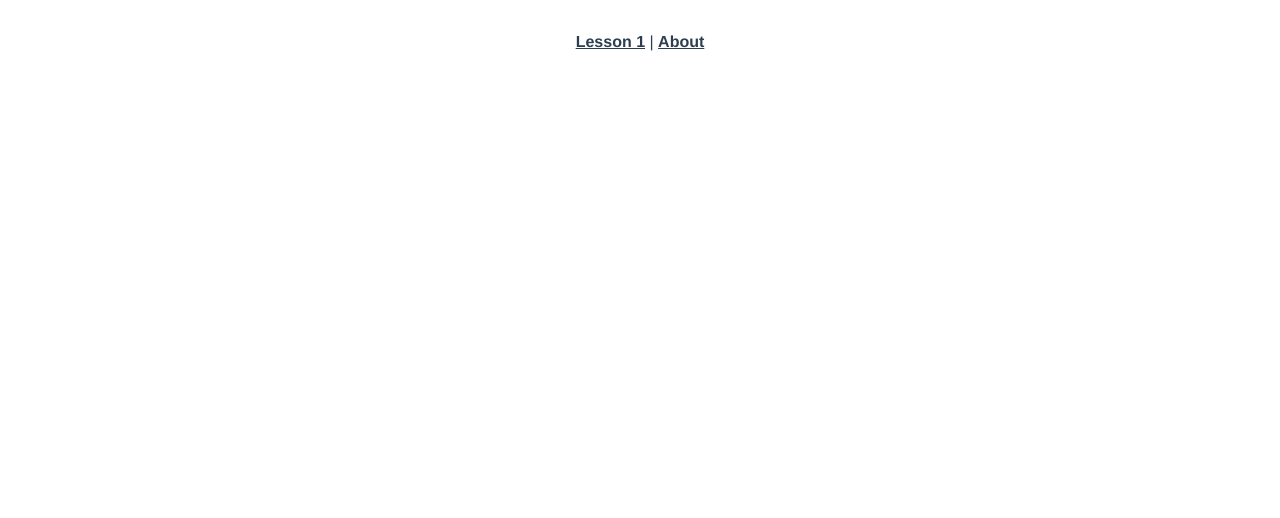
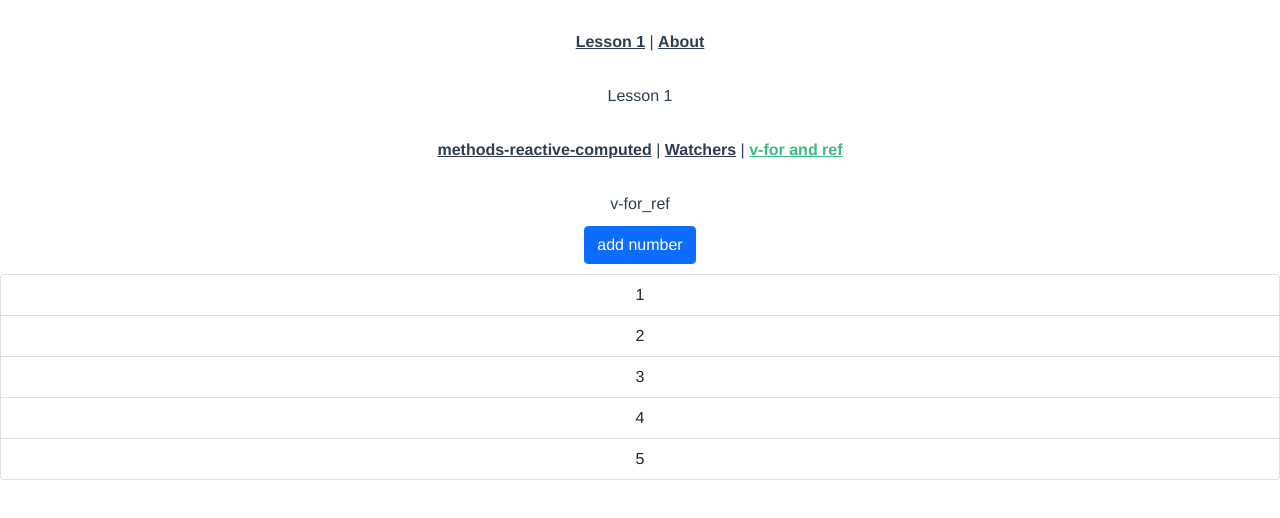
Before and after one commit to Vlad06091992/vue-baza, a Vue app: page /#/Lesson_1/v-for__ref in a window 1280 px wide. Before the commit this address had no page. Shown: the top 518 px of the page. Built offline with nearby package versions, Linux system fonts and the light colour scheme.

Commit message:
add component with v-for and ref

```diff
--- a/src/components/Lesson 1/Lesson_1.vue
+++ b/src/components/Lesson 1/Lesson_1.vue
@@ -5,13 +5,15 @@
       >methods-reactive-computed</router-link
     >
     |
-    <router-link to="/Lesson_1/watchers">Watchers</router-link>
+    <router-link to="/Lesson_1/watchers">Watchers</router-link> |
+    <router-link to="/Lesson_1/v-for__ref">v-for and ref</router-link>
   </nav>
   <router-view />
 </template>
 
 <script lang="ts">
-import { defineComponent, reactive, computed } from 'vue';
+import { defineComponent } from "vue";
+
 export default defineComponent({
   name: 'Lesson_1',
   props: {
--- a/src/components/Lesson 1/Methods_reactive_computed.vue
+++ b/src/components/Lesson 1/Methods_reactive_computed.vue
@@ -21,9 +21,7 @@ import { defineComponent, reactive, computed, watch } from 'vue';
 
 export default defineComponent({
   name: 'Methods_reactive_computed',
-  props: {
-    msg: String,
-  },
+  props: {},
   setup() {
     const state = reactive({
       promo: '',
--- /dev/null
+++ b/src/components/Lesson 1/Vfor.vue
@@ -0,0 +1,42 @@
+<template>
+  <div>v-for_ref</div>
+  <button type="button" class="btn btn-primary b" @click="addNum">add number</button>
+  <ul class="list-group">
+    <li class="list-group-item" v-for="number in numbers" :key="number">{{ number }}</li>
+  </ul>
+</template>
+
+//TODO 01.35.00
+
+<script lang="ts">
+import { defineComponent, ref} from "vue";
+
+export default defineComponent({
+  name: "v-for_ref",
+  props: {},
+  setup() {
+
+    let numbers = ref([1, 2, 3, 4, 5]);
+
+    const addNum = () => {
+
+      let n = Math.floor(Math.random() * 10)
+
+      numbers.value.push(n)
+    }
+
+    return {
+      numbers,
+      addNum
+    };
+  }
+});
+</script>
+
+
+<style scoped lang="scss">
+.b{
+  margin: 10px;
+}
+
+</style>
--- a/src/router/index.ts
+++ b/src/router/index.ts
@@ -1,41 +1,47 @@
-import { createRouter, createWebHashHistory, RouteRecordRaw } from 'vue-router';
-import HomeView from '../views/HomeView.vue';
-import Methods_reactive_computed from '@/components/Lesson 1/Methods_reactive_computed.vue';
-import Lesson_1 from '@/components/Lesson 1/Lesson_1.vue';
-import Watch from '@/components/Lesson 1/Watch.vue';
+import { createRouter, createWebHashHistory, RouteRecordRaw } from "vue-router";
+import HomeView from "../views/HomeView.vue";
+import Methods_reactive_computed from "@/components/Lesson 1/Methods_reactive_computed.vue";
+import Lesson_1 from "@/components/Lesson 1/Lesson_1.vue";
+import Watch from "@/components/Lesson 1/Watch.vue";
+import Vfor from "@/components/Lesson 1/Vfor.vue";
 
 const routes: Array<RouteRecordRaw> = [
   {
-    path: '/Lesson_1',
-    name: 'home',
+    path: "/Lesson_1",
+    name: "home",
     component: Lesson_1,
     children: [
       {
-        path: 'methods-reactive-computed',
-        name: 'methodsReactiveComputed',
-        component: Methods_reactive_computed,
+        path: "methods-reactive-computed",
+        name: "methodsReactiveComputed",
+        component: Methods_reactive_computed
       },
       {
-        path: 'watchers',
-        name: 'watchers',
-        component: Watch,
+        path: "watchers",
+        name: "watchers",
+        component: Watch
       },
-    ],
+      {
+        path: "v-for__ref",
+        name: "v_for and ref",
+        component: Vfor
+      }
+    ]
   },
   {
-    path: '/about',
-    name: 'about',
+    path: "/about",
+    name: "about",
     // route level code-splitting
     // this generates a separate chunk (about.[hash].js) for this route
     // which is lazy-loaded when the route is visited.
     component: () =>
-      import(/* webpackChunkName: "about" */ '../views/AboutView.vue'),
-  },
+      import(/* webpackChunkName: "about" */ "../views/AboutView.vue")
+  }
 ];
 
 const router = createRouter({
   history: createWebHashHistory(),
-  routes,
+  routes
 });
 
 export default router;
```
